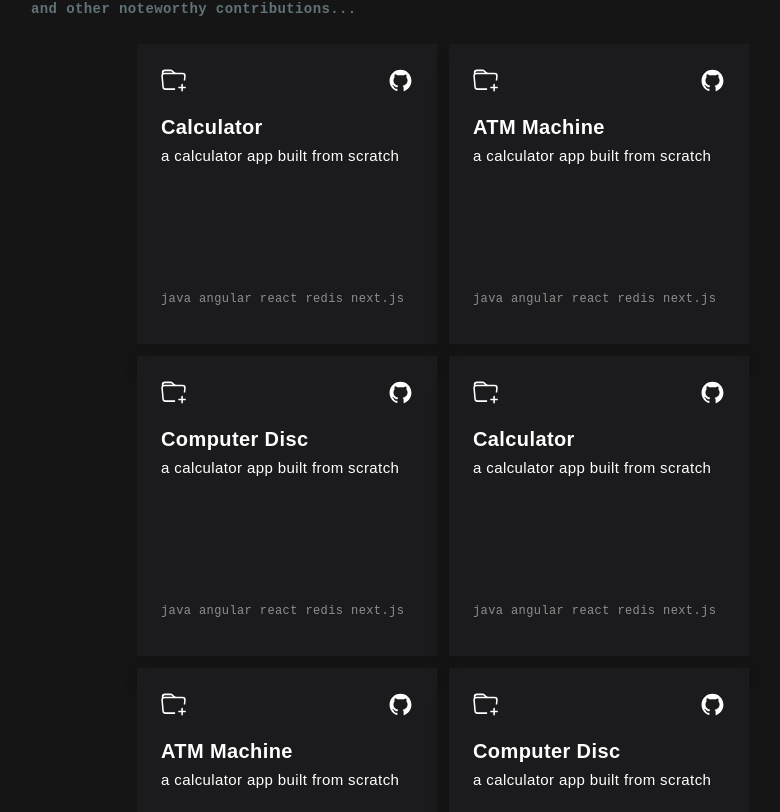
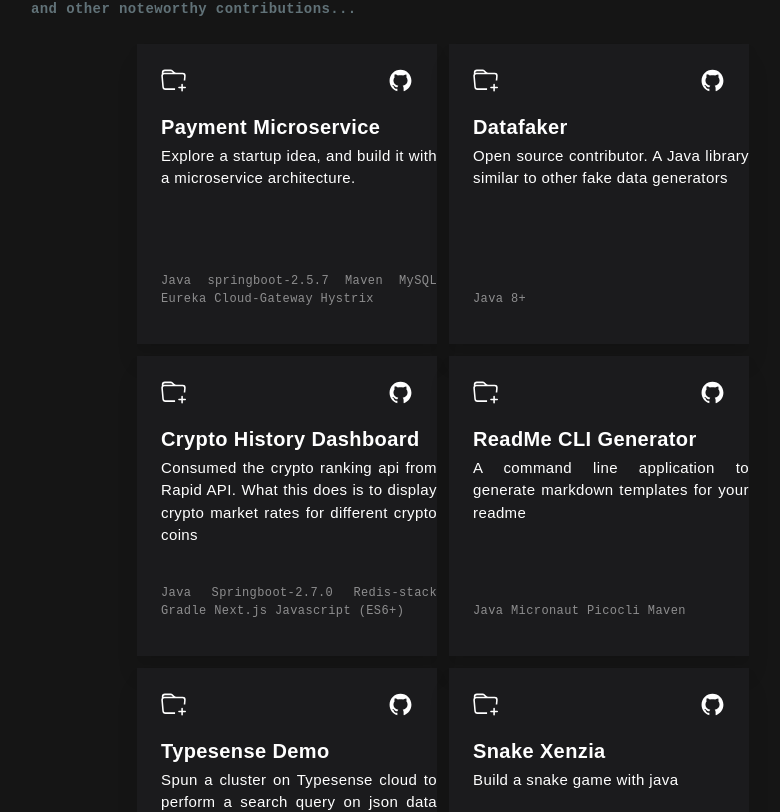
Before and after one commit to The-True-Hooha/portfolio-v1, a Next.js app: page / in a window 1280 px wide. Shown: the part 1571-2383 px from the top of the page, without its empty margins (197-977 px from the left). Built offline with nearby package versions, Linux system fonts and the light colour scheme.

Commit message:
feat: populate data fields

```diff
--- a/components/projects.js
+++ b/components/projects.js
@@ -6,47 +6,47 @@
 
 const myProject = [
   {
-    title: "Calculator",
-    projectDescription: "a calculator app  built from scratch",
+    title: "Payment Microservice",
+    projectDescription: "Explore a startup idea, and build it with a microservice architecture.",
     github: <AiOutlineGithub size={25} className="mr-6" />,
-    stack: "java angular react redis next.js",
+    stack: "Java springboot-2.5.7 Maven MySQL Eureka Cloud-Gateway Hystrix",
     icon: <BsFolderPlus size={25} className="text-white" />,
   },
   {
-    title: "ATM Machine",
-    projectDescription: "a calculator app  built from scratch",
+    title: "Datafaker",
+    projectDescription: "Open source contributor. A Java library similar to other fake data generators",
     github: <AiOutlineGithub size={25} className="mr-6" />,
-    stack: "java angular react redis next.js",
+    stack: "Java 8+",
     icon: <BsFolderPlus size={25} className="text-white" />,
   },
   {
-    title: "Computer Disc",
-    projectDescription: "a calculator app  built from scratch",
+    title: "Crypto History Dashboard",
+    projectDescription: "Consumed the crypto ranking api from Rapid API. What this does is to display crypto market rates for different crypto coins",
     github: <AiOutlineGithub size={25} className="mr-6" />,
-    stack: "java angular react redis next.js",
+    stack: "Java Springboot-2.7.0 Redis-stack Gradle Next.js Javascript (ES6+)  ",
     live: "",
     icon: <BsFolderPlus size={25} className="text-white" />,
   },
   {
-    title: "Calculator",
-    projectDescription: "a calculator app  built from scratch",
+    title: "ReadMe CLI Generator",
+    projectDescription: "A command line application to generate markdown templates for your readme",
     github: <AiOutlineGithub size={25} className="mr-6" />,
-    stack: "java angular react redis next.js",
+    stack: "Java Micronaut Picocli Maven",
     icon: <BsFolderPlus size={25} className="text-white" />,
   },
   {
-    title: "ATM Machine",
-    projectDescription: "a calculator app  built from scratch",
+    title: "Typesense Demo",
+    projectDescription: "Spun a cluster on Typesense cloud to perform a search query on json data with other features",
     github: <AiOutlineGithub size={25} className="mr-6" />,
-    stack: "java angular react redis next.js",
+    stack: "Javascript Nodejs Express Typesense Typesense-js",
     live: "",
     icon: <BsFolderPlus size={25} className="text-white" />,
   },
   {
-    title: "Computer Disc",
-    projectDescription: "a calculator app  built from scratch",
+    title: "Snake Xenzia",
+    projectDescription: "Build a snake game with java",
     github: <AiOutlineGithub size={25} className="mr-6" />,
-    stack: "java angular react redis next.js",
+    stack: "Java JavaFx",
     live: "",
     icon: <BsFolderPlus size={25} className="text-white" />,
   },
```
